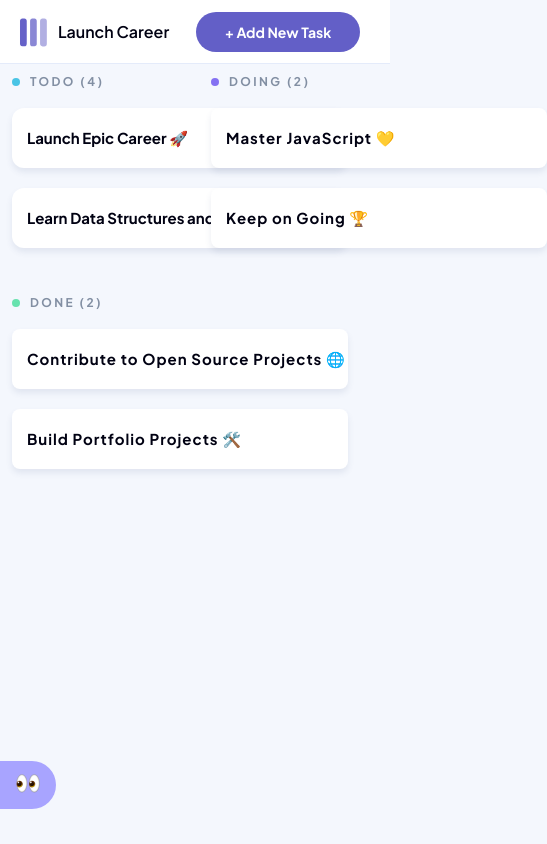
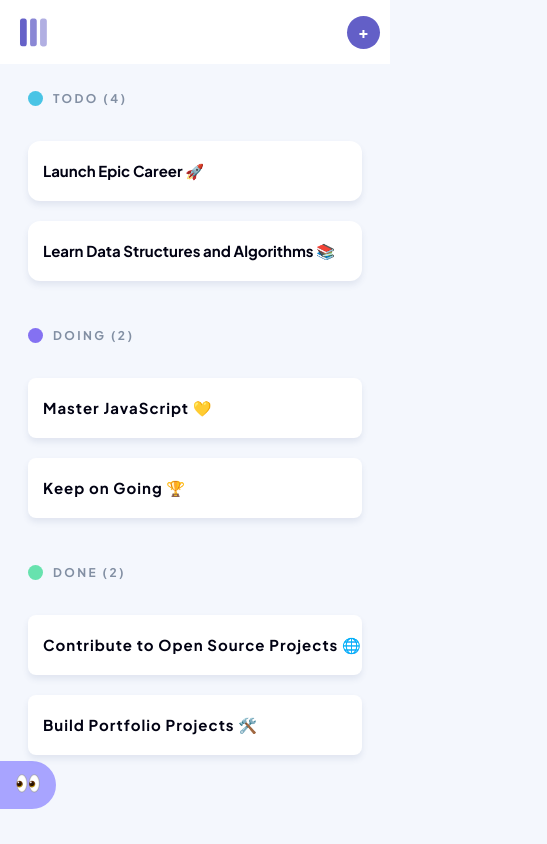
Before and after one commit to Seanjohnferesi/SEAFER25532_FTO2506_GroupB_Seanjohnferesi_JSLPP, a plain HTML site: page index.html in a window 390 px wide. Shown: the whole page, 547 px wide, since content can reach past the window. Drawn offline with Linux system fonts and the light colour scheme.

Commit message:
fix: resolv responsiveness issues across layout

```diff
--- a/styles.css
+++ b/styles.css
@@ -9,6 +9,10 @@
     --theme-switch-btn: var(--button-color);
     --toggle-btn: var(--body-bg-color);
     --sidebar-text-color: var(--button-color);
+}
+
+*{
+    box-sizing: border-box;
 }
 
 body{
@@ -53,7 +57,6 @@ body.dark{
     background-color: var(--theme-switch-btn);
     display: flex;
     align-items: center;
-    box-sizing: border-box;
     padding-left: 5px;
 }
 
@@ -122,7 +125,6 @@ body.dark{
     }
 
     .boards-container > button{
-        box-sizing: border-box;
         width: 276px;
         height: 48px;
         padding: 28px 12px 28px 50px;
@@ -140,7 +142,6 @@ body.dark{
 
     /* OPEN AND CLOSE SIDEBAR */
     .toggle-sidebar{
-        box-sizing: border-box;
         width: 276px;
         height: 49.75px;
         border-top-right-radius: 100px;
@@ -167,7 +168,6 @@ body.dark{
     }
 
     .open-sidebar{
-        box-sizing: border-box;
         position: absolute;
         bottom: 4.2%;
         left: 0;
@@ -185,10 +185,10 @@ body.dark{
 
 @layer HEADER{
     header{
-        box-sizing: border-box;
+        width: 100%;
         height: 96px;
         background-color: var(--clm-color);
-        padding: 0 30px;
+        padding: 0 35px 0 30px;
         display: flex;
         align-items: center;
         justify-content: space-between;
@@ -209,9 +209,9 @@ body.dark{
         cursor: pointer;
     }
 
-    .mobile-add-task-btn{
+    /* .mobile-add-task-btn{
         display: none;
-    }
+    } */
 
     .flex-header{
         display: flex;
@@ -236,17 +236,28 @@ body.dark{
 
 @layer MAIN{
 
+    .main-container{
+        display: flex;
+        flex-direction: column;
+        padding-left: 35px;
+        box-sizing: border-box;
+    }
+
     main{
-        box-sizing: border-box;
-        padding-left: 35px;
-        display: flex;
-        gap: 25px
+        display: grid;
+        grid-template-columns: repeat(3,minmax(0, 304px)
+        )     ; /* 3 columns with min size */
+        gap: 8px;
     }
 
     @layer TODO{
 
         .todo-list-container{
-            width: 280px;
+            flex: 1;
+            display: flex;
+            flex-direction: column;
+            padding: 12px;
+            gap: 20px;
         }
 
         .todo-list{
@@ -269,11 +280,11 @@ body.dark{
             line-height: 1;
             font-weight: 700;
             color: #828FA3;
+            margin: 0;
         }
 
         .todo-flex-container > div{
-            box-sizing: border-box;
-            width: 280px;
+            width: 100%;
             height: 60px;
             display: flex;
             align-items: center;
@@ -309,7 +320,11 @@ body.dark{
     @layer DOING{
 
         .doing-list-container{
-            width: 280px;
+            display: flex;
+            flex-direction: column;
+            flex: 1;
+            padding: 12px;
+            gap: 20px;
         }
 
         .doing-list{
@@ -332,11 +347,11 @@ body.dark{
             line-height: 1;
             font-weight: 700;
             color: #828FA3;
+            margin: 0;
         }
 
         .doing-flex-container > div{
-            box-sizing: border-box;
-            width: 280px;
+            width: 100%;
             height: 60px;
             display: flex;
             align-items: center;
@@ -372,7 +387,11 @@ body.dark{
     @layer DONE{
 
         .done-list-container{
-            width: 280px;
+            flex: 1;
+            padding: 12px;
+            display: flex;
+            flex-direction: column;
+            gap: 20px
         }
 
         .done-list{
@@ -395,11 +414,11 @@ body.dark{
             line-height: 1;
             font-weight: 700;
             color: #828FA3;
+            margin: 0;
         }
 
         .done-flex-container > div{
-            box-sizing: border-box;
-            width: 280px;
+            width: 100%;
             height: 60px;
             display: flex;
             align-items: center;
@@ -410,6 +429,7 @@ body.dark{
             /*styling for the text inside the div*/
             font-size: 15px;
             font-weight: 700;
+            font-family: inherit;
             letter-spacing: 1px;
             color: var(--clm-text-color);
             cursor: pointer;
@@ -454,7 +474,6 @@ body.dark{
         }
 
         .modal{
-            box-sizing: border-box;
             width: 600px;
             height: 415px;
             border-radius: 6px;
@@ -463,7 +482,6 @@ body.dark{
         }
 
         form{
-            box-sizing: border-box;
             display: flex;
             flex-direction: column;
             gap: 15px;
@@ -512,7 +530,6 @@ body.dark{
 
         /*TITLE INPUT*/
         .input-title{
-            box-sizing: border-box;
             width: 551px;
             height: 41px;
             border: 1px solid #828FA340;
@@ -524,7 +541,6 @@ body.dark{
 
         /*DESCRIPTION INPUT*/
         .input-description{
-            box-sizing: border-box;
             width: 551px;
             height: 114px;
             border: 1px solid #828FA340;
@@ -540,7 +556,6 @@ body.dark{
 
         /*STATUS INPUT*/
         .input-status{
-            box-sizing: border-box;
             width: 551px;
             height: 41px;
             border: 1px solid #828FA340;
@@ -613,11 +628,12 @@ body.dark{
     /***HEADER***/
     header{
         height: 64px;
-        padding-left: 18px;
+        padding: 0 10px 0 18px;
         position: fixed;
         top: 0;
         right: 0;
         left: 0;
+        border: none;
     }
 
     .add-task-btn{
@@ -637,16 +653,21 @@ body.dark{
 
     /***MAIN***/
     main{
-        padding: 0;
         width: 100%;
         justify-content: center;
         display: grid;
         grid-template-columns: repeat(2, minmax(0, 360px));
-        column-gap: 8px;
+        gap: 8px;
+    }
+
+    .main-container{
+        padding: 0;
+        width: 100%;
+        align-items: center; /* Center columns on smaller screens */
     }
 
     .todo-flex-container > div{
-        width: 336px
+        width: 100%
     }
 
     .todo-list-container, .doing-list-container, .done-list-container{
@@ -658,11 +679,11 @@ body.dark{
     }
 
     .doing-flex-container > div{
-        width: 336px
+        width: 100%
     }
 
     .done-flex-container > div{
-        width: 336px
+        width: 100%
     }
 
     .dot{
@@ -671,7 +692,7 @@ body.dark{
     }
 
     h4{
-        margin: 0;
+        gap: 8px;
         font-size: 0.75rem;
     }
 
@@ -681,9 +702,9 @@ body.dark{
 }
 
  /*MOBILE VIEW*/
-@media (max-width: 375px){
+@media (max-width: 576px){
     .logo-wrapper{
-        margin: 16px 150px 16px 16px
+        margin: 16px 150px 16px 16px;
     }
 
     body{
@@ -692,37 +713,28 @@ body.dark{
     }
 
     nav{
-        width: 375px;
-        height: 64px;
-        display:flex;
-        align-items: center;
+        display:none;
     }
 
-    .mobile-add-task-btn{
-        height: 33px;
-        width: 33px;
-        border: none;
-        border-radius: 24px;
-        background-color: #635FC7;
-        color: white;
-        font-family: inherit;
-        font-size: 15px;
-        font-weight: bold;
-        display: flex;
-        justify-content: center;
-        align-items: center;
-        cursor: pointer;
-
+    h2{
+        display: none;
     }
 
-    .mobile-add-task-btn > span{
-        margin-bottom: 6px;
+    .add-task-btn{
+        font-size: 0;
+        cursor: pointer;
+        width: 33px;
+        height: 33px;
+    }
+
+    .add-task-btn::before{
+        content: "+";
+        font-size: 16px;
+        font-weight: 800;
     }
 
     main{
-        flex-direction: column;
-        display: block;
-
+        grid-template-columns: minmax(0,380px); /* Stack columns in single column */
     }
 
     .todo-list, .doing-list, .done-list{
@@ -733,20 +745,20 @@ body.dark{
         width: 15px;
         height: 15px;
     }
-    .boards-container, header{
+    .boards-container{
         display: none;
     }
 
     .todo-flex-container > div{
-        width: 320px;
+        width: 100%;
     }
 
     .doing-flex-container > div{
-        width: 320px;
+        width: 100%;
     }
 
     .done-flex-container > div{
-        width: 320px;
+        width: 100%;
     }
 
     /*Mobile modal view*/
```
